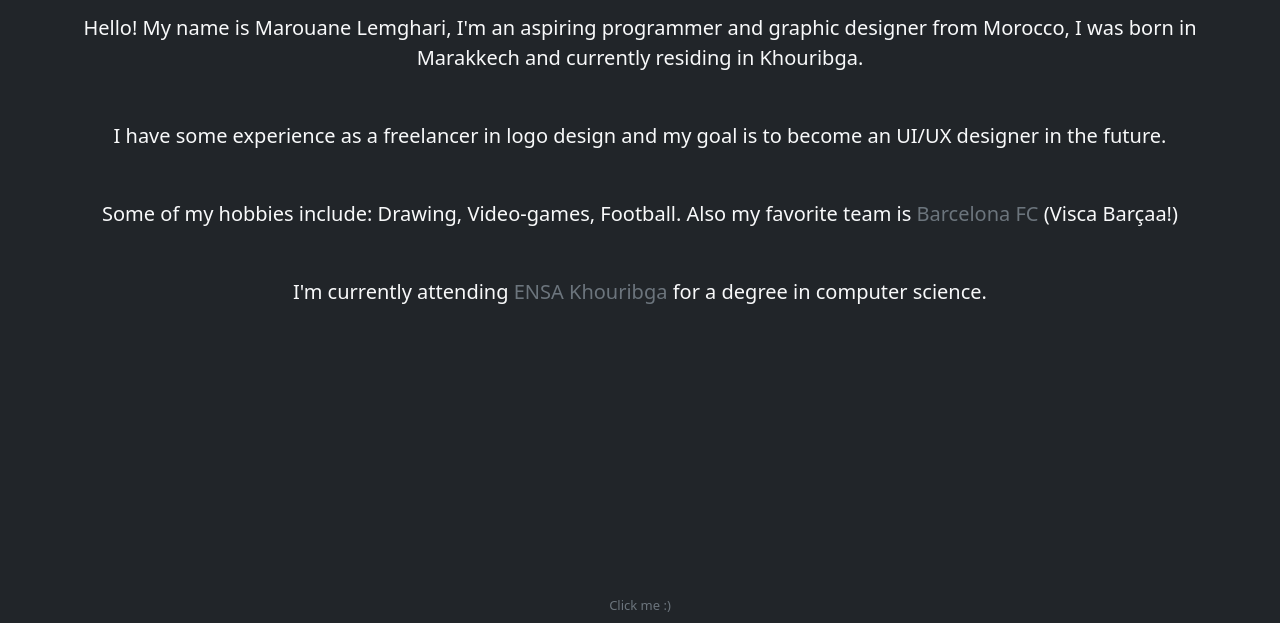
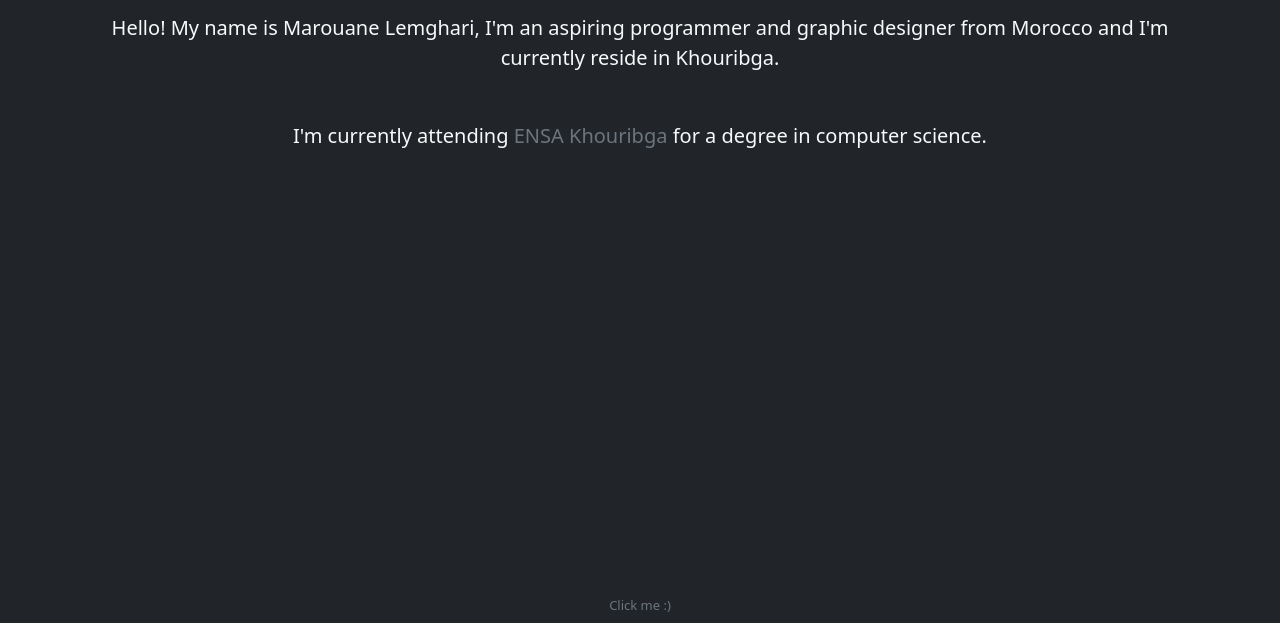
Before and after one commit to Kwanddwo/Kwanddwo.github.io, a plain HTML site: page about.html in a window 1280 px wide. Shown: the part 177-800 px from the top of the page. Drawn offline with nearby package versions, Linux system fonts and the light colour scheme.

Commit message:
Update about.html

```diff
--- a/about.html
+++ b/about.html
@@ -56,10 +56,8 @@
         </nav>
         <p class="display-2 text-center title">About</p>
         <div class="container lead text-center">
-            <p class="about-p">Hello! My name is Marouane Lemghari, I'm an aspiring programmer and graphic designer from Morocco, I was born in Marakkech and currently residing in Khouribga.</p>
-            <p class="about-p">I have some experience as a freelancer in logo design and my goal is to become an UI/UX designer in the future.</p>
-            <p class="about-p">Some of my hobbies include: Drawing, Video-games, Football. Also my favorite team is <a href="https://en.wikipedia.org/wiki/FC_Barcelona" class="link-secondary nodeco">Barcelona FC</a> (Visca Barçaa!)</p>
-            <p class="about-p">I'm currently attending <a href="https://en.wikipedia.org/wiki/FC_Barcelona" class="link-secondary nodeco">ENSA Khouribga</a> for a degree in computer science.</p>
+            <p class="about-p">Hello! My name is Marouane Lemghari, I'm an aspiring programmer and graphic designer from Morocco and I'm currently reside in Khouribga.</p>
+            <p class="about-p">I'm currently attending <a href="https://www.google.com/search?q=ensa+khouribga" class="link-secondary nodeco">ENSA Khouribga</a> for a degree in computer science.</p>
         </div>
         <footer class="fixed-bottom"><a href="https://www.youtube.com/watch?v=xvFZjo5PgG0&ab_channel=Duran" class="link-secondary nodeco">Click me :)</a></footer>
     </body>
```
